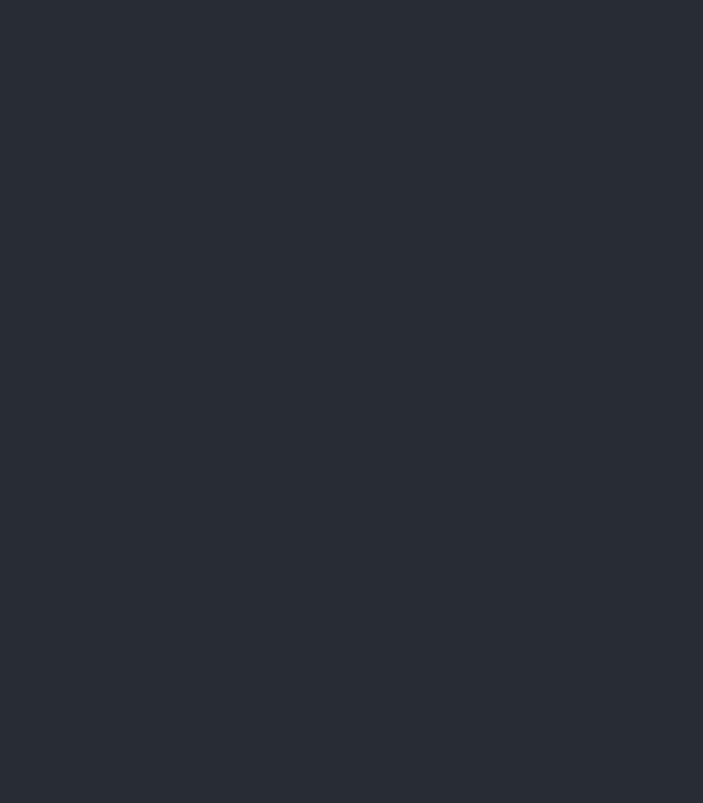
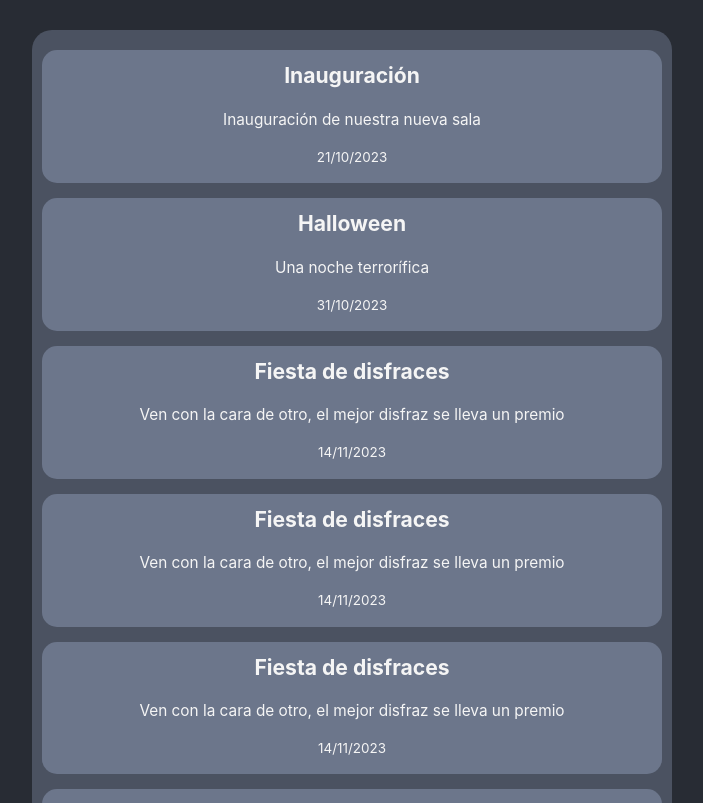
Before and after one commit to TirrelSquirrel/reservado-discoteca, a React (Create React App) app: page /main/events in a window 1280 px wide. Before the commit this address had no page. Shown: the top 803 px of the page, without its empty margins (288-991 px from the left). Built offline with nearby package versions, Linux system fonts and the light colour scheme.

Commit message:
Añadida vista de eventos

```diff
--- a/public/index.html
+++ b/public/index.html
@@ -10,7 +10,7 @@
       content="Web site created using create-react-app"
     />
     <link rel="apple-touch-icon" href="%PUBLIC_URL%/logo192.png" />
-    <title>Reserva tu palco</title>
+    <title>Playmobil Pub</title>
         <link href="https://cdn.jsdelivr.net/npm/bootstrap@5.3.2/dist/css/bootstrap.min.css" rel="stylesheet" integrity="sha384-T3c6CoIi6uLrA9TneNEoa7RxnatzjcDSCmG1MXxSR1GAsXEV/Dwwykc2MPK8M2HN" crossorigin="anonymous">
   </head>
   <body>
--- a/src/App.js
+++ b/src/App.js
@@ -2,13 +2,18 @@ import { BrowserRouter, Route, Routes } from 'react-router-dom';
 import './Components/Styles/styles.css'
 import Login from './Components/Forms/Login';
 import Main from './Components/Container/Main';
+import Events from './Components/Container/Events';
+import MainMenu from './Components/Pure/MainMenu';
 
 function App() {
   return (
       <BrowserRouter>
         <Routes>
-          <Route path='' element={<Login />} />
-          <Route path='main' element={<Main />} />
+          <Route path='/' element={<Login />} />
+          <Route path='main' element={<Main />}>
+            <Route path='' element={<MainMenu />} />
+            <Route path='events' element={<Events />} />
+          </Route>
         </Routes>
       </BrowserRouter>
   );
--- /dev/null
+++ b/src/Components/Container/Events.js
@@ -0,0 +1,71 @@
+import React from 'react';
+
+const Events = () => {
+
+    const eventsArray = [
+      {
+        name: "Inauguración",
+        description: "Inauguración de nuestra nueva sala",
+        date: "21/10/2023",
+      },
+      {
+        name: "Halloween",
+        description: "Una noche terrorífica",
+        date: "31/10/2023",
+      },
+      {
+        name: "Fiesta de disfraces",
+        description:
+          "Ven con la cara de otro, el mejor disfraz se lleva un premio",
+        date: "14/11/2023",
+      },
+      {
+        name: "Fiesta de disfraces",
+        description:
+          "Ven con la cara de otro, el mejor disfraz se lleva un premio",
+        date: "14/11/2023",
+      },
+      {
+        name: "Fiesta de disfraces",
+        description:
+          "Ven con la cara de otro, el mejor disfraz se lleva un premio",
+        date: "14/11/2023",
+      },
+      {
+        name: "Fiesta de disfraces",
+        description:
+          "Ven con la cara de otro, el mejor disfraz se lleva un premio",
+        date: "14/11/2023",
+      },
+      {
+        name: "Fiesta de disfraces",
+        description:
+          "Ven con la cara de otro, el mejor disfraz se lleva un premio",
+        date: "14/11/2023",
+      },
+      {
+        name: "Fiesta de disfraces",
+        description:
+          "Ven con la cara de otro, el mejor disfraz se lleva un premio",
+        date: "14/11/2023",
+      },
+    ];
+
+    return (
+      <div className="generic-container">
+        <div className="main-container">
+          {eventsArray.map((event) => {
+            return (
+              <div className="event-item px-2">
+                <p className="event-name">{event.name}</p>
+                <p className="event-description">{event.description}</p>
+                <p className="event-date">{event.date}</p>
+              </div>
+            );
+          })}
+        </div>
+      </div>
+    );
+}
+
+export default Events;
--- a/src/Components/Container/Main.js
+++ b/src/Components/Container/Main.js
@@ -1,26 +1,10 @@
 import React from 'react';
-import { useNavigate } from 'react-router-dom';
+import { Outlet } from 'react-router-dom';
 
 const Main = () => {
-    const navigate = useNavigate()
 
-    const handleLogout = () => {
-        navigate('/')
-    }
     return (
-      <div className="generic-container">
-        <div className="main-container">
-          <h2>Bienvenidx "Nombre"</h2>
-
-          <div className="main-div-button">Eventos</div>
-          <div className="main-div-button">Reservados</div>
-          <div className="main-div-button">Botellas</div>
-          <div className="main-div-button">Preguntas frecuentes</div>
-          <div className="main-div-button logout" onClick={handleLogout}>
-            Cerrar sesión
-          </div>
-        </div>
-      </div>
+      <Outlet />
     );
 }
 
--- /dev/null
+++ b/src/Components/Pure/MainMenu.js
@@ -0,0 +1,30 @@
+import React from 'react';
+import { useNavigate } from "react-router-dom";
+
+
+const MainMenu = () => {
+
+    const navigate = useNavigate()
+
+    const handleLogout = () => {
+      navigate("/");
+    }
+
+    return (
+        <div className="generic-container">
+          <div className="main-container">
+            <h2>Bienvenidx "Nombre"</h2>
+
+            <div className="main-div-button" onClick={() => navigate('events')}>Eventos</div>
+            <div className="main-div-button">Reservados</div>
+            <div className="main-div-button">Botellas</div>
+            <div className="main-div-button">Preguntas frecuentes</div>
+            <div className="main-div-button logout" onClick={handleLogout}>
+              Cerrar sesión
+            </div>
+          </div>
+        </div>
+    );
+}
+
+export default MainMenu;
--- a/src/Components/Styles/styles.css
+++ b/src/Components/Styles/styles.css
@@ -10,7 +10,7 @@ body {
   max-width: 650px;
   min-width: 350px;
   margin: auto;
-  margin-top: 50px;
+  margin-top: 30px;
 
   border-radius: 20px;
 }
@@ -41,8 +41,11 @@ body {
   align-items: center;
   gap: 15px;
   font-size: 1.2rem;
-  font-weight: bold;
   user-select: none;
+}
+
+.main-container::-webkit-scrollbar {
+  display: none;
 }
 
 .main-div-button {
@@ -51,6 +54,7 @@ body {
   text-align: center;
   padding: 5px;
   border-radius: 15px;
+  font-weight: bold;
 
   opacity: 0.8;
 }
@@ -67,3 +71,25 @@ body {
 .main-div-button:active {
   scale: 0.98;
 }
+
+.event-item {
+  background-color: #6c768b;
+  border-radius: 15px;
+
+  padding-top: 10px;
+  width: 100%;
+  text-align: center;
+}
+
+.event-name {
+  font-weight: bold;
+  font-size: 1.1em;
+}
+
+.event-description {
+  font-size: 0.8em;
+}
+
+.event-date {
+  font-size: 0.7em;
+}
```
